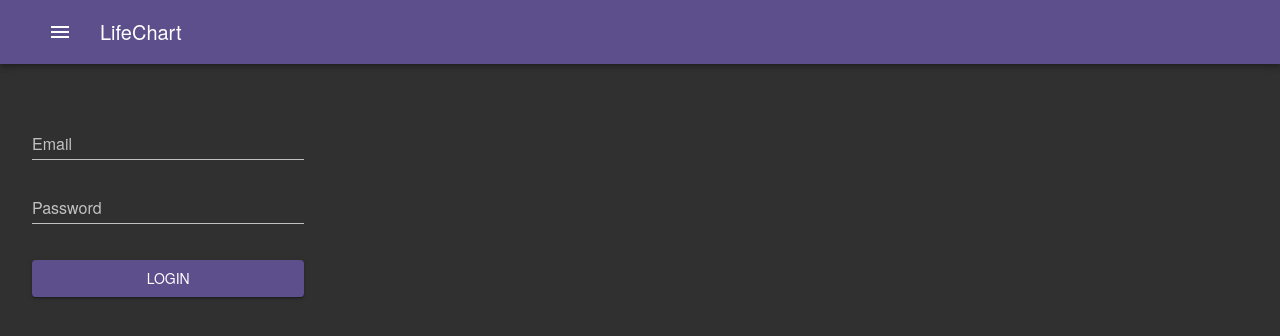
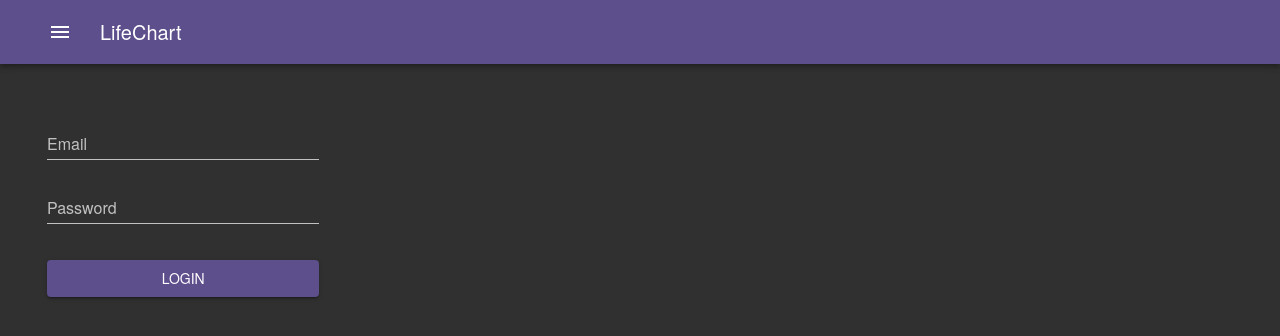
Before and after one commit to jeffmoger/lifechart-client, a React (Create React App) app: page /login in a window 1280 px wide. Shown: the top 336 px of the page. Built offline with nearby package versions, Linux system fonts and the light colour scheme; a web font is replaced by a local one.

Commit message:
adjusted position of form

```diff
--- a/src/pages/Login.js
+++ b/src/pages/Login.js
@@ -17,6 +17,7 @@ const useStyles = makeStyles((theme) => ({
   },
   grid: {
     flexGrow: 1,
+    marginLeft: 15,
   }
 }));
 
```
